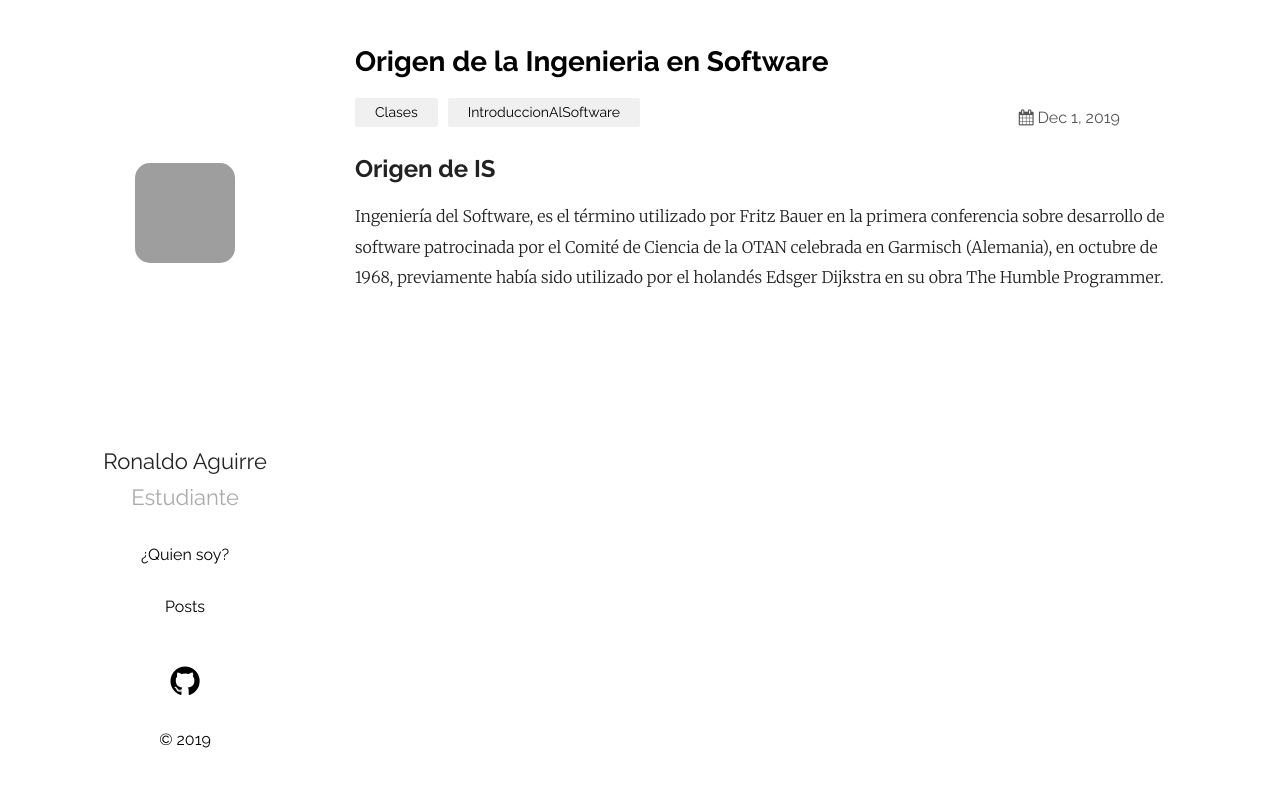
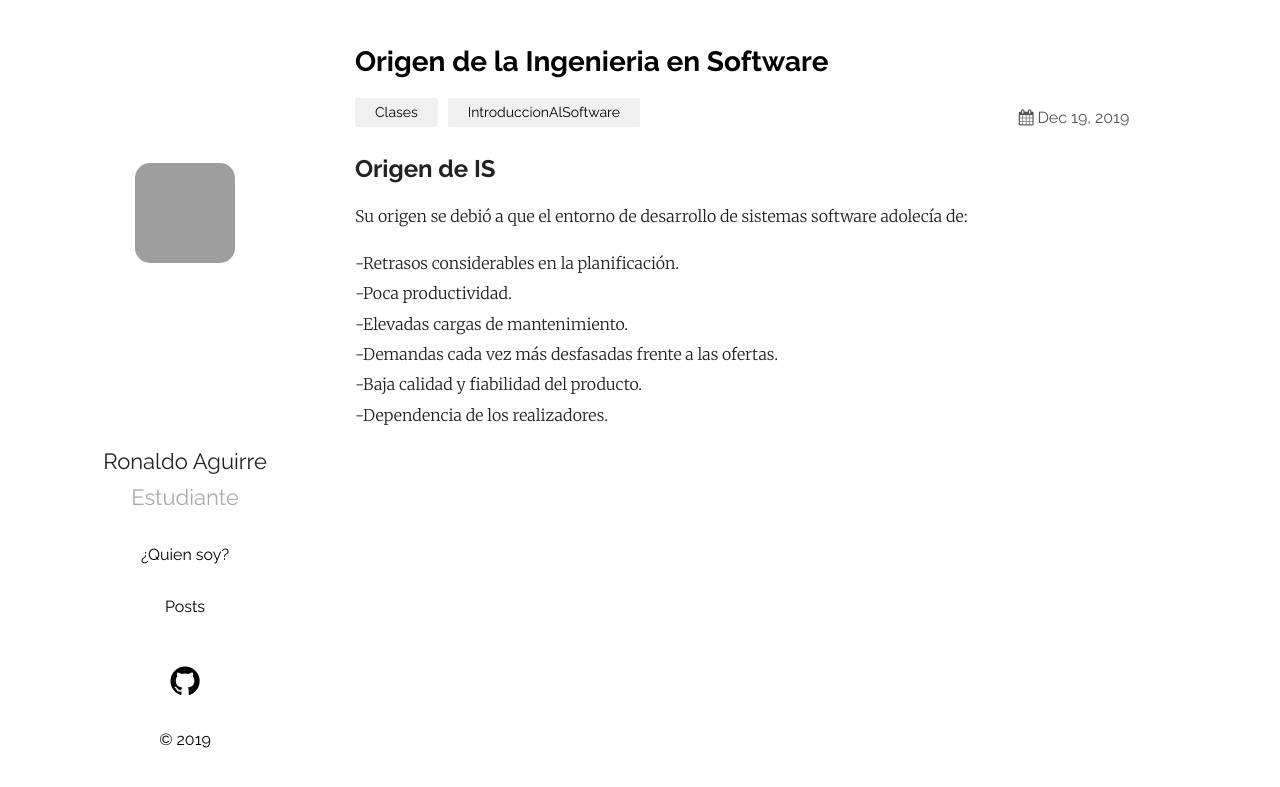
Before and after one commit to RonaldoJa/RonaldoJa.github.io, a Jekyll site: the page built from _posts/2019-03-23-OrigendelSI.markdown, in a window 1280 px wide, cut to the strip 0-787 px from the top of the page. Built offline with Jekyll 4.4.1, drawn with Linux system fonts in a browser that asks for light colours; grey boxes are pictures that could not be loaded.

Commit message:
Update 2019-03-23-OrigendelSI.markdown

```diff
--- a/_posts/2019-03-23-OrigendelSI.markdown
+++ b/_posts/2019-03-23-OrigendelSI.markdown
@@ -1,9 +1,14 @@
 ---
 layout: post
 title:  "Origen de la Ingenieria en Software"
-date:   2019-12-01 21:13:37 +0530
+date:   2019-12-19 21:14:06 +0530
 categories: Clases IntroduccionAlSoftware
 ---
 <h2>Origen de IS</h2>
-  <p>Ingeniería del Software, es el término utilizado por Fritz Bauer en la primera conferencia sobre desarrollo de software patrocinada por el Comité de Ciencia de la
-  OTAN celebrada en Garmisch (Alemania), en octubre de 1968, previamente había sido utilizado por el holandés Edsger Dijkstra en su obra The Humble Programmer.</p>
+  <p>Su origen se debió a que el entorno de desarrollo de sistemas software adolecía de: </p>
+  -Retrasos considerables en la planificación.<br>
+  -Poca productividad. <br>
+  -Elevadas cargas de mantenimiento.<br>
+  -Demandas cada vez más desfasadas frente a las ofertas. <br>
+  -Baja calidad y fiabilidad del producto. <br>
+  -Dependencia de los realizadores. <br>
```
